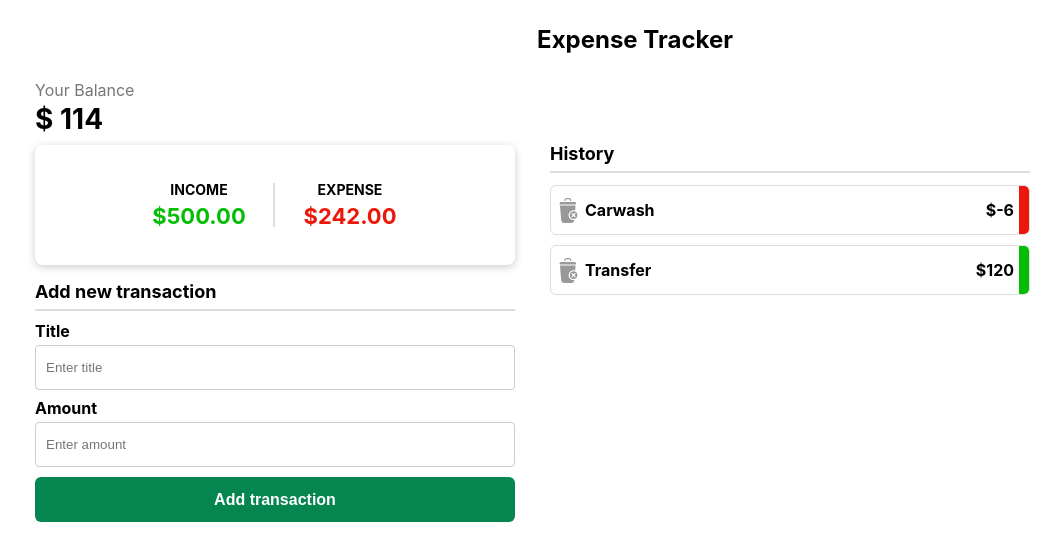
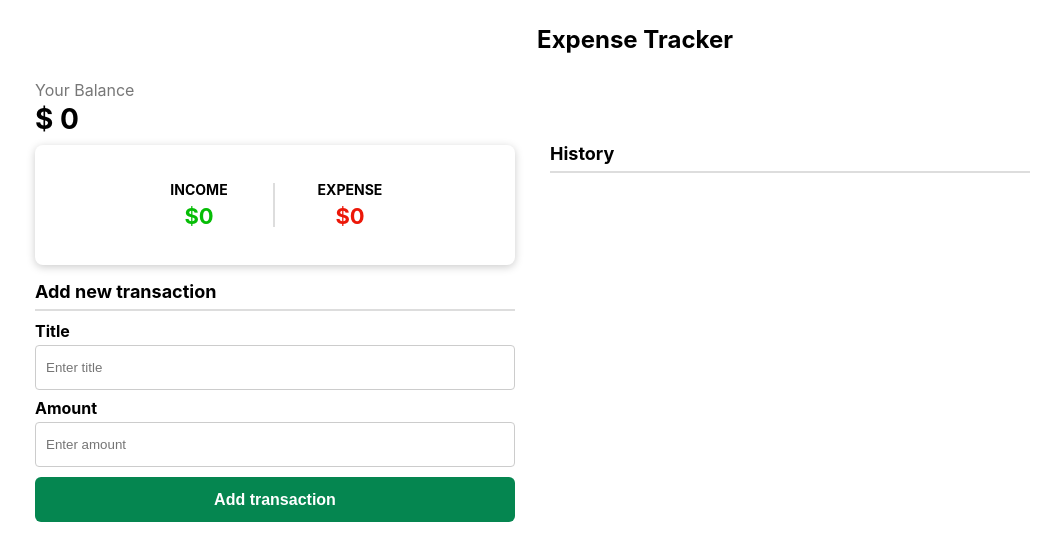
Before and after one commit to masoudtabatabaei/expense-tracker, a React (Create React App) app: page / in a window 1280 px wide. Shown: the top 560 px of the page, without its empty margins (5-1066 px from the left). Built offline with nearby package versions, Linux system fonts and the light colour scheme.

Commit message:
Feature: Pass Income/Expense to IncomeExpenses component and show these values

```diff
--- a/src/App.js
+++ b/src/App.js
@@ -8,30 +8,34 @@ import AddTransaction from "./components/AddTransaction";
 import "./App.scss";
 
 function App() {
-  const [transactions, setTransactions] = useState([
-    {
-      id: 1,
-      title: "Carwash",
-      amount: -6,
-    },
-    {
-      id: 2,
-      title: "Transfer",
-      amount: 120,
-    },
-  ]);
+  const [transactions, setTransactions] = useState([]);
   const [balanceVal, setBalanceVal] = useState(
     transactions.reduce((acc, obj) => {
       return acc + obj.amount;
     }, 0)
   );
+  const [incomeExpenseVal, setIncomeExpenseVal] = useState({
+    income: 0,
+    expense: 0,
+  });
 
   // on submit form
   const onSubmit = (inputs) => {
     const newItem = {
       ...inputs,
-      id: transactions[transactions.length - 1].id + 1,
+      id: transactions[transactions.length - 1]?.id + 1,
     };
+
+    +inputs.amount < 0
+      ? setIncomeExpenseVal((values) => ({
+          ...values,
+          expense: values.expense + +inputs.amount,
+        }))
+      : setIncomeExpenseVal((values) => ({
+          ...values,
+          income: values.income + +inputs.amount,
+        }));
+
     setTransactions((prevTransactions) => [...prevTransactions, newItem]);
     setBalanceVal((preveBalance) => preveBalance + +newItem.amount);
   };
@@ -48,7 +52,7 @@ function App() {
         <Balance balanceVal={balanceVal} />
         <div className="d-flex expense-container">
           <div className="expense__entry">
-            <IncomeExpenses />
+            <IncomeExpenses incomeExpenseVal={incomeExpenseVal} />
             <AddTransaction handleSubmit={onSubmit} />
           </div>
           <TransactionList
--- a/src/components/IncomeExpenses.jsx
+++ b/src/components/IncomeExpenses.jsx
@@ -1,18 +1,24 @@
-import React from 'react'
+import React from "react";
 
-const IncomeExpenses = () => {
-    return (
-        <div className='income-expense-box d-flex'>
-            <div className='income'>
-                <div className='bold'>INCOME</div>
-                <div className='income--value bold'><span>$</span>500.00</div>
-            </div>
-            <div className='expense'>
-                <div className='bold'>EXPENSE</div>
-                <div className='expense--value bold'><span>$</span>242.00</div>
-            </div>
+const IncomeExpenses = ({ incomeExpenseVal }) => {
+  return (
+    <div className="income-expense-box d-flex">
+      <div className="income">
+        <div className="bold">INCOME</div>
+        <div className="income--value bold">
+          <span>$</span>
+          {incomeExpenseVal.income}
         </div>
-    );
-}
+      </div>
+      <div className="expense">
+        <div className="bold">EXPENSE</div>
+        <div className="expense--value bold">
+          <span>$</span>
+          {incomeExpenseVal.expense}
+        </div>
+      </div>
+    </div>
+  );
+};
 
 export default IncomeExpenses;
--- a/src/components/TransactionList.jsx
+++ b/src/components/TransactionList.jsx
@@ -1,7 +1,7 @@
 import React from "react";
 import DeleteIcon from "../assets/img/delete.svg";
 
-const TransactionList = ({ transactions }) => {
+const TransactionList = ({ transactions, handleDelete }) => {
   return (
     <div className="expense__history">
       <div className="header-title">History</div>
@@ -15,7 +15,7 @@ const TransactionList = ({ transactions }) => {
               className={"d-flex " + transactionTypeClass}
             >
               <div className="d-flex item--title">
-                <a>
+                <a onClick={() => handleDelete(transaction.id)}>
                   <img src={DeleteIcon} />
                 </a>
                 <h4>{transaction.title}</h4>
```
